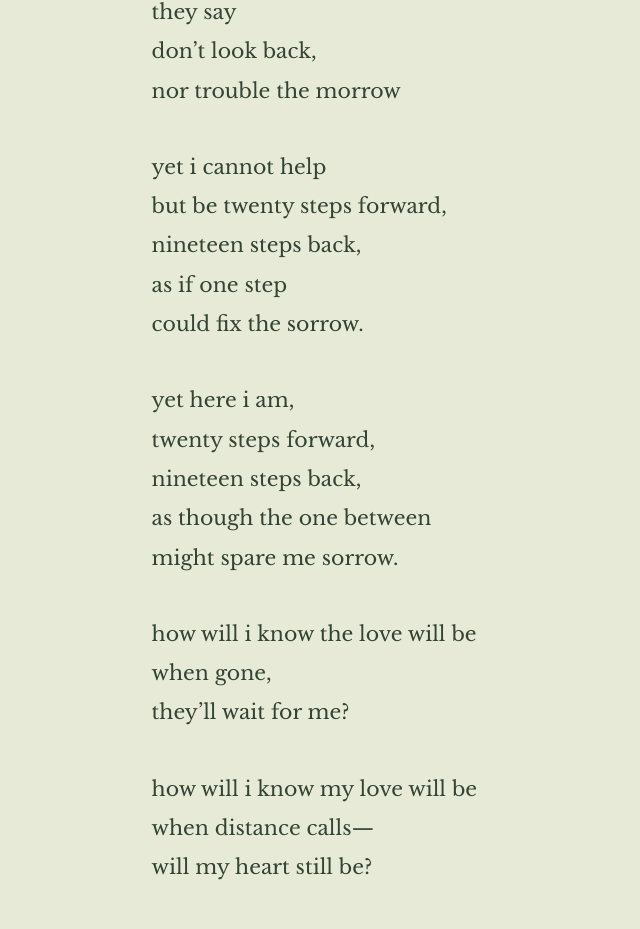
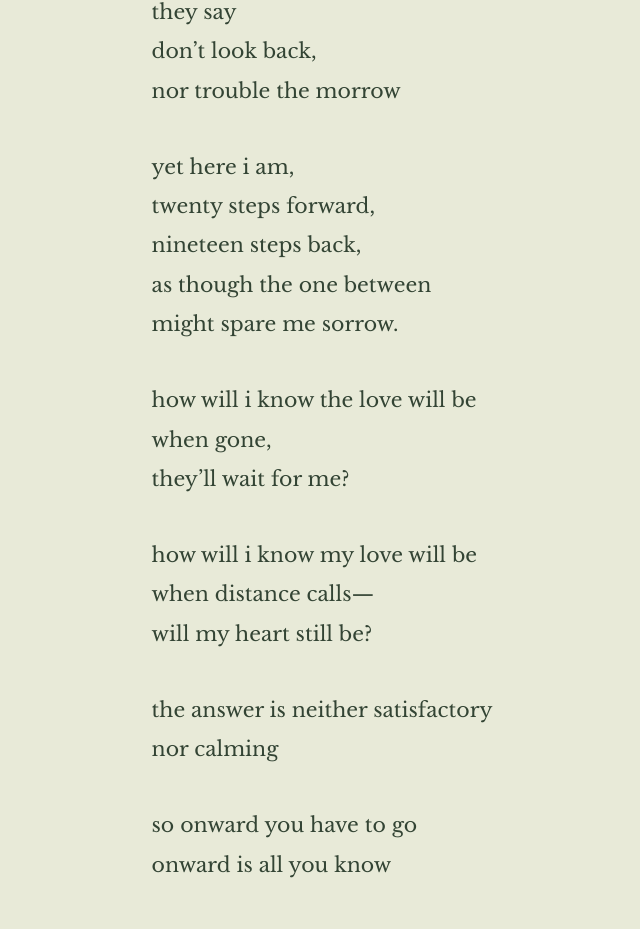
Before and after one commit to saykig/sarakim23, a Next.js app: page /poetry in a window 1280 px wide. Shown: the part 5690-6619 px from the top of the page, without its empty margins (426-1066 px from the left). Built offline with nearby package versions, Linux system fonts and the light colour scheme.

Commit message:
Remove repeated How Will I Know stanza

```diff
--- a/app/data/poems.ts
+++ b/app/data/poems.ts
@@ -139,13 +139,6 @@ export const poems: Poem[] = [
       stanzas: [
         lines('how will i know they’ll always be,', 'when will i know my time will be?'),
         lines('in wuthering days i wallow', 'they say', 'don’t look back,', 'nor trouble the morrow'),
-        lines(
-          'yet i cannot help',
-          'but be twenty steps forward,',
-          'nineteen steps back,',
-          'as if one step',
-          'could fix the sorrow.'
-        ),
         lines(
           'yet here i am,',
           'twenty steps forward,',
```
